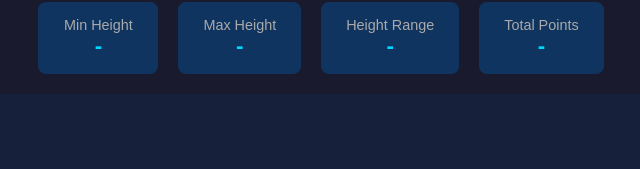
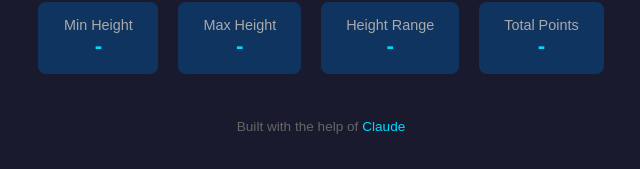
Before and after one commit to rvanderp3/autoleveler-visualizer, a Flask app: page / in a window 1280 px wide. Shown: the part 909-1078 px from the top of the page, without its empty margins (319-959 px from the left). Before the commit the page ends 983 px from the top, so only its background shows below. Run offline with Flask 3, Linux system fonts and the light colour scheme; data that the repository does not hold is empty; some libraries are stand-ins or nearby versions.

Commit message:
update to include claude

```diff
--- a/templates/index.html
+++ b/templates/index.html
@@ -159,6 +159,20 @@
         .file-input {
             display: none;
         }
+        .footer {
+            text-align: center;
+            margin-top: 30px;
+            padding: 15px;
+            color: #666;
+            font-size: 0.85em;
+        }
+        .footer a {
+            color: #00d9ff;
+            text-decoration: none;
+        }
+        .footer a:hover {
+            text-decoration: underline;
+        }
     </style>
 </head>
 <body>
@@ -301,6 +315,10 @@
                 <div class="stat-label">Outliers Removed</div>
                 <div class="stat-value" id="outliersRemoved">-</div>
             </div>
+        </div>
+
+        <div class="footer">
+            Built with the help of <a href="https://claude.ai" target="_blank">Claude</a>
         </div>
     </div>
 
```
